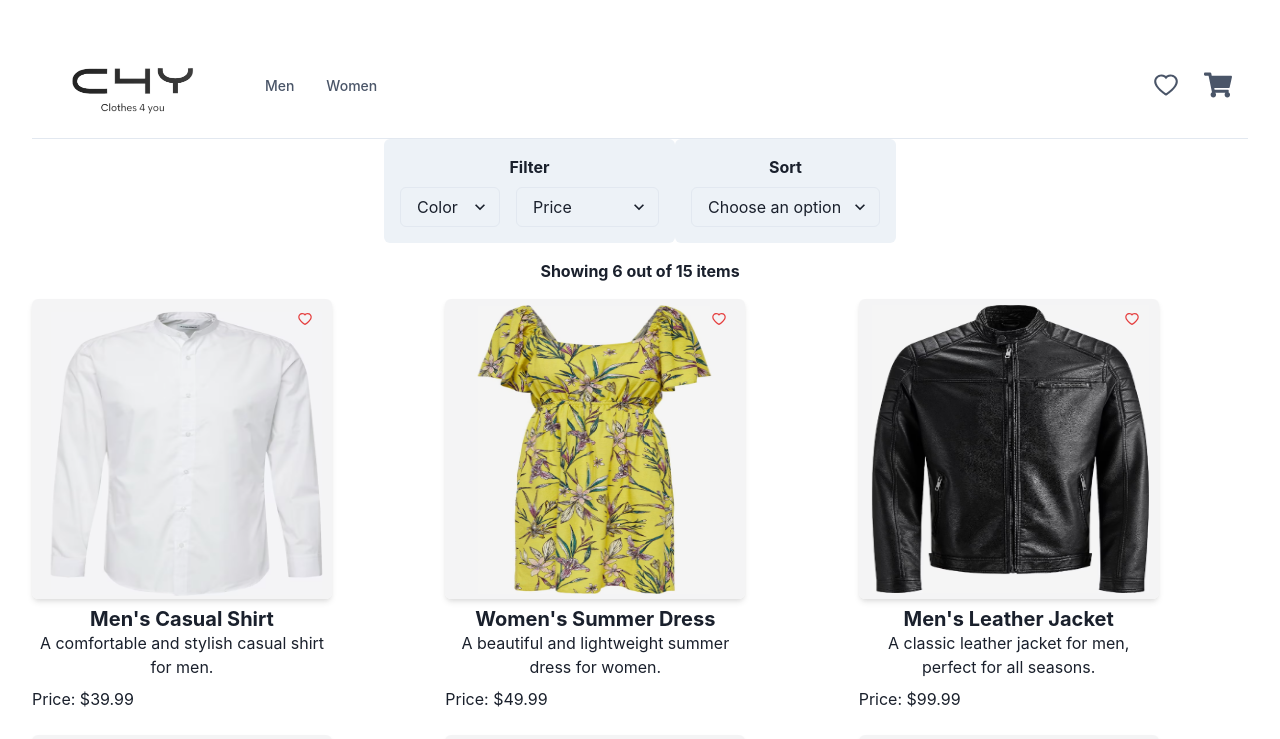
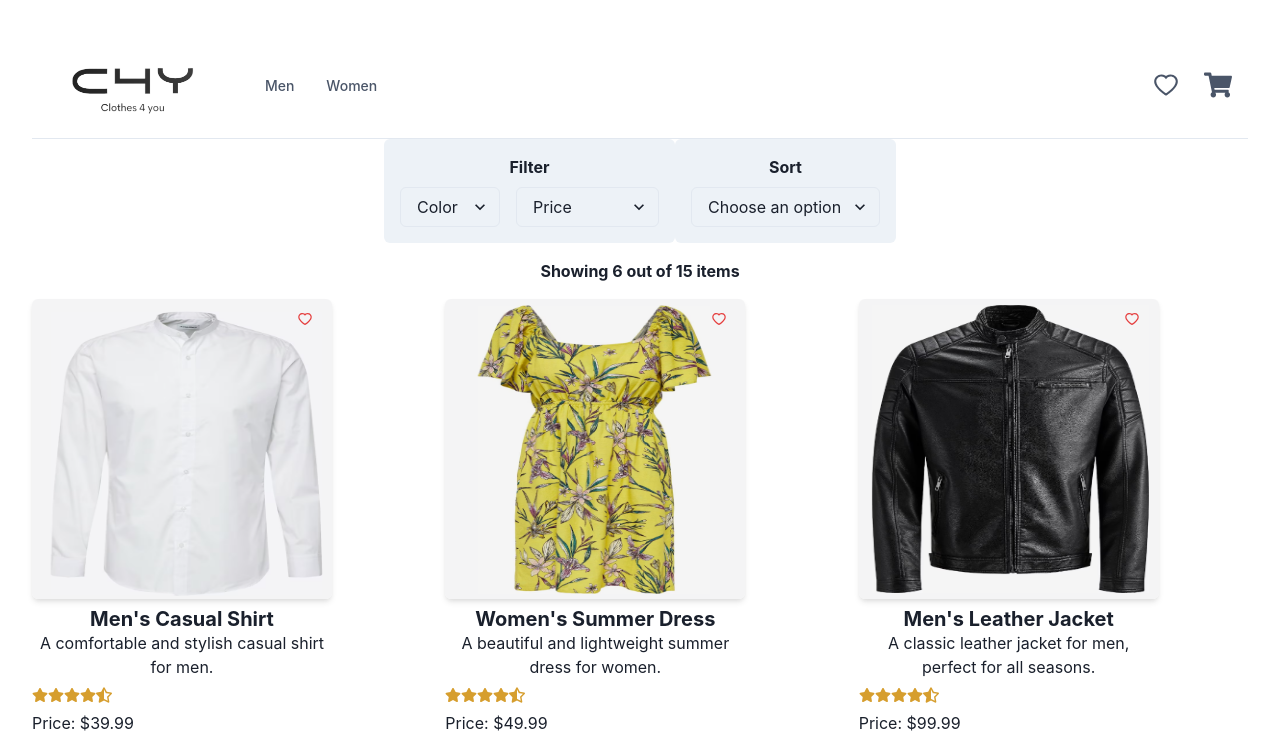
Before and after one commit to valgeorg97/c-4-u-product-listing-, a React (Vite) app in the folder clothes-for-you/: page / in a window 1280 px wide. Shown: the top 739 px of the page. Built offline with nearby package versions, Linux system fonts and the light colour scheme.

Commit message:
Add: Stars ratings

```diff
--- a/clothes-for-you/src/components/ProductCard/ProductCard.tsx
+++ b/clothes-for-you/src/components/ProductCard/ProductCard.tsx
@@ -2,8 +2,25 @@ import { useState, useRef } from 'react';
 import { Box, Image, Heading, Text, VStack, Flex, IconButton, useToast } from '@chakra-ui/react';
 import { FaShoppingCart } from 'react-icons/fa';
 import { AiOutlineHeart, AiFillHeart } from 'react-icons/ai';
+import StarRating from '../StarsRating/StarsRating';
 
-const ProductCard = ({ product }) => {
+interface ProductCardProps {
+  product: {
+    id: string;
+    name: string;
+    description: string;
+    price: number;
+    discountedPrice: number | null;
+    imageUrl1: string;
+    imageUrl2: string;
+    ratings: number; // Include the ratings field in the product type
+    category: string;
+    color: string;
+    type: string;
+  };
+}
+const ProductCard: React.FC<ProductCardProps> = ({ product }) => {
+
   const [isHovered, setIsHovered] = useState(false);
   const [isHeartFilled, setIsHeartFilled] = useState(false);
   const [currentImage, setCurrentImage] = useState('imageUrl1');
@@ -100,6 +117,7 @@ const ProductCard = ({ product }) => {
         </Heading>
         <VStack align="start" spacing={2} visibility={isHovered ? 'hidden' : 'visible'}>
           <Text>{product.description}</Text>
+          <StarRating rating={product.ratings} />
           <Text>Price: ${product.price}</Text>
         </VStack>
       </Box>
--- /dev/null
+++ b/clothes-for-you/src/components/StarsRating/StarsRating.tsx
@@ -0,0 +1,30 @@
+import React from 'react';
+import { Box, Icon, useColorModeValue } from '@chakra-ui/react';
+import { FaStar, FaStarHalfAlt } from 'react-icons/fa';
+
+interface StarRatingProps {
+  rating: number;
+}
+
+const StarRating: React.FC<StarRatingProps> = ({ rating }) => {
+  const validRating = Math.min(Math.max(rating, 0), 5); // Ensure rating is within the range of 0 to 5
+  const fullStars = Math.floor(validRating);
+  const hasHalfStar = validRating % 1 !== 0;
+  const emptyStars = 5 - fullStars - (hasHalfStar ? 1 : 0);
+
+  const starColor = useColorModeValue('yellow.500', 'yellow.300');
+
+  return (
+    <Box display="inline-flex">
+      {[...Array(fullStars)].map((_, index) => (
+        <Icon key={index} as={FaStar} color={starColor} boxSize={4} />
+      ))}
+      {hasHalfStar && <Icon as={FaStarHalfAlt} color={starColor} boxSize={4} />}
+      {[...Array(emptyStars)].map((_, index) => (
+        <Icon key={index} as={FaStar} color="gray.300" boxSize={4} />
+      ))}
+    </Box>
+  );
+};
+
+export default StarRating;
--- a/clothes-for-you/src/data/products.json
+++ b/clothes-for-you/src/data/products.json
@@ -72,7 +72,7 @@
     "discountedPrice": 39.99,
     "imageUrl1": "../../public/images/11.png",
     "imageUrl2": "../../public/images/12.png",
-    "ratings": 4.7,
+    "ratings": 5,
     "category": "Women",
     "color": "Blue",
     "type": "Clothes"
@@ -124,7 +124,7 @@
     "discountedPrice": 39.99,
     "imageUrl1": "../../public/images/19.png",
     "imageUrl2": "../../public/images/20.png",
-    "ratings": 4.6,
+    "ratings": 3.5,
     "category": "Men",
     "color": "Pink",
     "type": "Clothes"
@@ -150,7 +150,7 @@
     "discountedPrice": null,
     "imageUrl1": "../../public/images/23.png",
     "imageUrl2": "../../public/images/24.png",
-    "ratings": 4.8,
+    "ratings": 4,
     "category": "Men",
     "color": "Blue",
     "type": "Clothes"
@@ -176,7 +176,7 @@
     "discountedPrice": null,
     "imageUrl1": "../../public/images/27.png",
     "imageUrl2": "../../public/images/28.png",
-    "ratings": 4.7,
+    "ratings": 3.7,
     "category": "Men",
     "color": "Blue",
     "type": "Clothes"
@@ -189,7 +189,7 @@
     "discountedPrice": null,
     "imageUrl1": "../../public/images/29.png",
     "imageUrl2": "../../public/images/30.png",
-    "ratings": 4.9,
+    "ratings": 5,
     "category": "Men",
     "color": "Red",
     "type": "Shoes"
```
